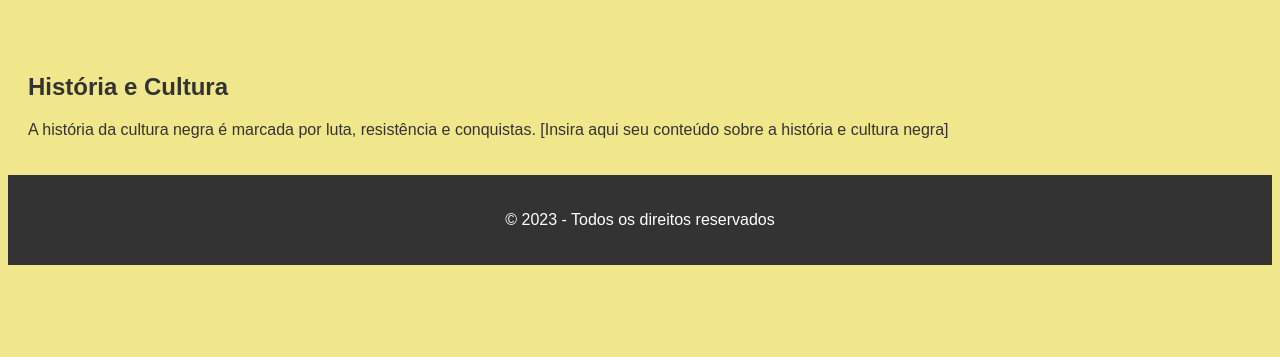
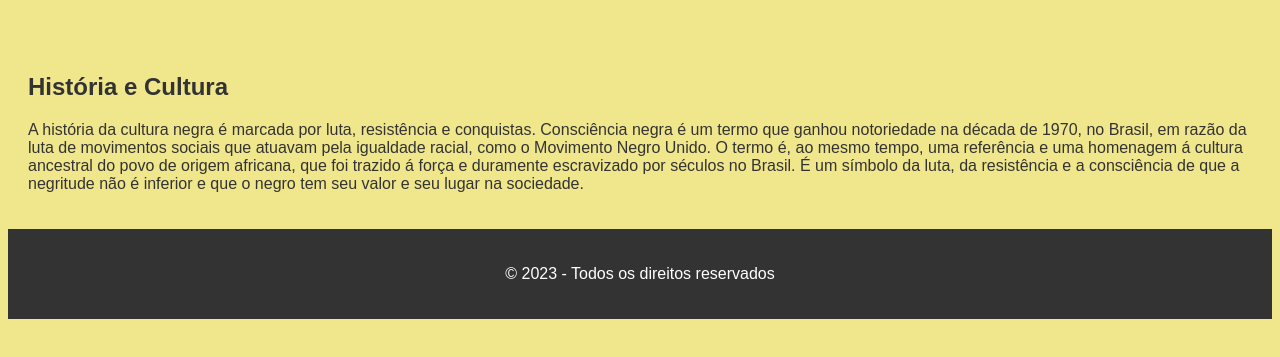
Before and after one commit to angelabuczak/Dia-da-Conci-ncia-Negra, a plain HTML site: page index.HTML in a window 1280 px wide. Shown: the part 225-582 px from the top of the page. Drawn offline with Linux system fonts and the light colour scheme.

Commit message:
Add files via upload

```diff
--- a/index.HTML
+++ b/index.HTML
@@ -24,7 +24,11 @@
     <h2>História e Cultura</h2>
     <p>
         A história da cultura negra é marcada por luta, resistência e conquistas.
-        [Insira aqui seu conteúdo sobre a história e cultura negra]
+    Consciência negra é um termo que ganhou notoriedade na década de 1970, no Brasil, em razão da luta de
+    movimentos sociais que atuavam pela igualdade racial, como o Movimento Negro Unido. O termo é, ao mesmo tempo, uma referência
+    e uma homenagem á cultura ancestral do povo de origem africana, que foi trazido á força e duramente escravizado por séculos
+    no Brasil. É um símbolo da luta, da resistência e a consciência de que a negritude não é inferior e que o negro tem seu valor
+    e seu lugar na sociedade.
     </p>
 </section>
 
```
